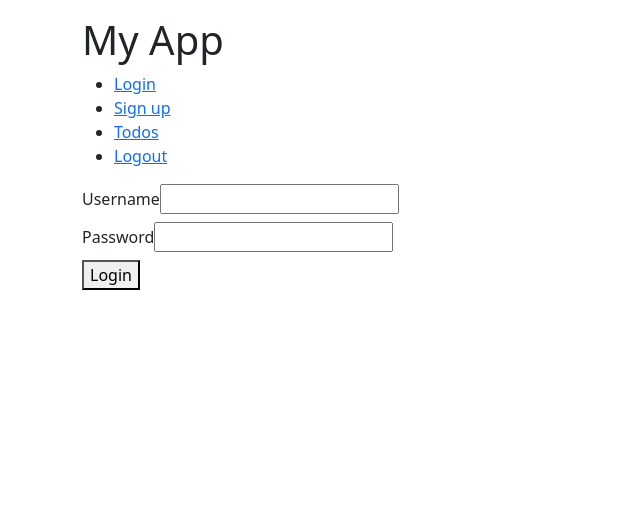
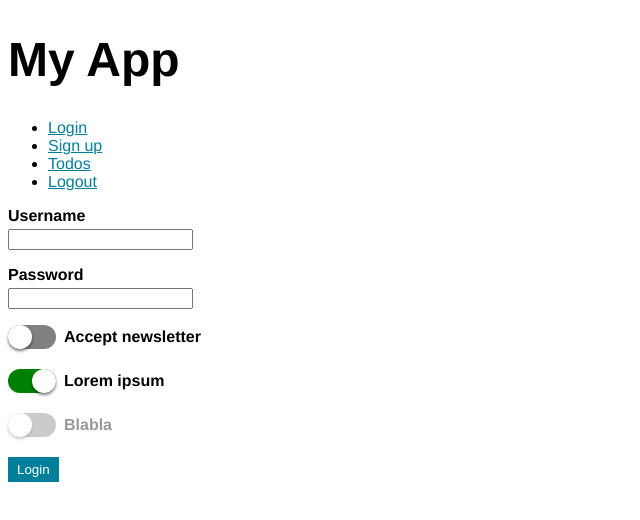
Before and after one commit to ralphbert/workshop-todo-list, an Angular app: page / in a window 1280 px wide. Shown: the top 520 px of the page, without its empty margins (0-640 px from the left). Built offline with nearby package versions, Linux system fonts and the light colour scheme.

Commit message:
added toggle button

```diff
--- a/src/app/modules/auth/components/login/login.component.html
+++ b/src/app/modules/auth/components/login/login.component.html
@@ -1,15 +1,24 @@
 <div>
   <form (ngSubmit)="login()">
-    <div class="mb-2">
+    <div class="form-group">
       <label for="username">Username</label>
       <input id="username" type="text" name="username" [(ngModel)]="username">
-      {{ username }}
     </div>
-    <div class="mb-2">
+    <div class="form-group">
       <label for="password">Password</label>
       <input id="password" type="password" name="password" [(ngModel)]="password">
-      {{ password }}
     </div>
+
+    <div class="form-group">
+      <app-toggle>Accept newsletter</app-toggle>
+    </div>
+    <div class="form-group">
+      <app-toggle [value]="true">Lorem ipsum</app-toggle>
+    </div>
+    <div class="form-group">
+      <app-toggle [disabled]="true">Blabla</app-toggle>
+    </div>
+
 
     <div *ngIf="error" class="alert alert-danger">
       {{ error.message }}
--- /dev/null
+++ b/src/app/modules/shared/components/toggle/toggle.component.css
@@ -0,0 +1,49 @@
+
+.toggle {
+  display: inline-flex;
+  align-items: center;
+  cursor: pointer;
+}
+
+.slider {
+  background: gray;
+  width: 3rem;
+  height: 1.5rem;
+  border-radius: 9999px;
+  margin-right: 0.5rem;
+}
+
+.knob {
+  background-color: #fff;
+  height: 1.5rem;
+  width: 1.5rem;
+  border-radius: 9999px;
+  position: relative;
+  left: 0;
+  transition: left 0.25s;
+  box-shadow: 0 2px 3px rgba(0, 0, 0, 0.5);
+}
+
+input:checked + .toggle .slider {
+  background-color: green;
+}
+
+input:checked + .toggle .knob {
+  left: 50%;
+}
+
+input:disabled + .toggle {
+  opacity: 0.4;
+  cursor: not-allowed;
+}
+
+input:focus + .toggle {
+  outline: rgba(255, 0, 0, 0.5) solid 2px;
+}
+
+input {
+  position: absolute;
+  left: -9999px;
+  height: 0;
+  width: 0;
+}
--- /dev/null
+++ b/src/app/modules/shared/components/toggle/toggle.component.html
@@ -0,0 +1,16 @@
+<input
+  [disabled]="disabled"
+  [checked]="value"
+  (change)="valueChange.emit(!value)"
+  [id]="'toggle-' + id"
+  type="checkbox"
+>
+<label [for]="'toggle-' + id" class="toggle">
+  <div class="slider">
+    <div class="knob"></div>
+  </div>
+
+  <div class="toggle-content">
+    <ng-content></ng-content>
+  </div>
+</label>
--- /dev/null
+++ b/src/app/modules/shared/components/toggle/toggle.component.ts
@@ -0,0 +1,16 @@
+import {Component, EventEmitter, Input, Output} from '@angular/core';
+
+let counter = 1;
+
+@Component({
+  selector: 'app-toggle',
+  templateUrl: './toggle.component.html',
+  styleUrls: ['./toggle.component.css'],
+})
+export class ToggleComponent {
+  id = counter++;
+
+  @Input() disabled = false;
+  @Input() value = false;
+  @Output() valueChange = new EventEmitter<boolean>();
+}
--- a/src/app/modules/shared/shared.module.ts
+++ b/src/app/modules/shared/shared.module.ts
@@ -1,16 +1,19 @@
 import {NgModule} from '@angular/core';
 import {CommonModule} from '@angular/common';
 import {InputErrorsComponent} from './components/input-errors/input-errors.component';
+import {ToggleComponent} from './components/toggle/toggle.component';
 
 @NgModule({
   declarations: [
-    InputErrorsComponent
+    InputErrorsComponent,
+    ToggleComponent
   ],
   imports: [
     CommonModule
   ],
   exports: [
     InputErrorsComponent,
+    ToggleComponent,
   ]
 })
 export class SharedModule {
--- a/src/index.html
+++ b/src/index.html
@@ -6,7 +6,6 @@
   <base href="/">
   <meta name="viewport" content="width=device-width, initial-scale=1">
   <link rel="icon" type="image/x-icon" href="favicon.ico">
-  <link rel="stylesheet" href="https://cdn.jsdelivr.net/npm/bootstrap@5.1.3/dist/css/bootstrap.min.css" integrity="sha384-1BmE4kWBq78iYhFldvKuhfTAU6auU8tT94WrHftjDbrCEXSU1oBoqyl2QvZ6jIW3" crossorigin="anonymous">
 </head>
 <body>
   <app-root></app-root>
--- a/src/styles.css
+++ b/src/styles.css
@@ -1 +1,41 @@
-/* You can add global styles to this file, and also import other style files */
+html {
+  font-size: 16px;
+}
+
+body {
+  font-family: Helvetica, Arial, sans-serif;
+}
+
+a {
+  color: #007f9a;
+}
+
+a:visited {
+  color: #016479;
+}
+
+h1 {
+  font-size: 3rem;
+}
+
+label {
+  font-weight: bold;
+  display: block;
+  margin-bottom: 0.25rem;
+}
+
+.form-group {
+  margin-bottom: 1rem;
+}
+
+button {
+  padding: 0.25rem 0.5rem;
+  background-color: #007f9a;
+  color: #fff;
+  border: 1px solid #007f9a;
+  transition: transform 250ms;
+}
+
+button:hover {
+  transform: skewX(-10deg);
+}
```
Also changed, not shown: 1 other file (tests, documents, lock files or other folders).
